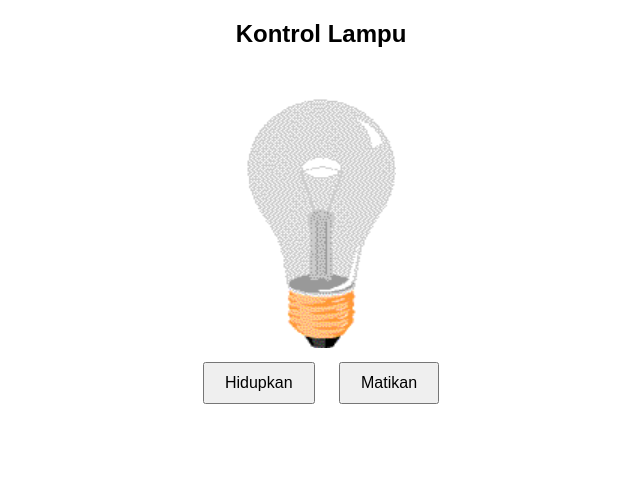
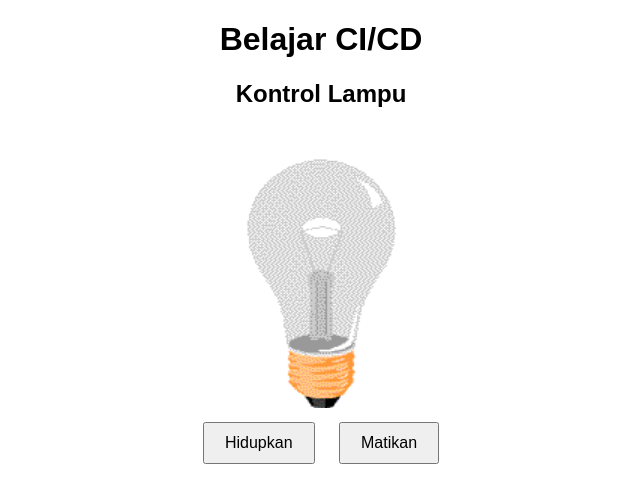
Before and after one commit to roneysyahroni/lampu-on-off, a plain HTML site: page index.html in a window 1280 px wide. Shown: the whole page, without its empty margins (319-959 px from the left). Drawn offline with Linux system fonts and the light colour scheme.

Commit message:
Update index.html

```diff
--- a/index.html
+++ b/index.html
@@ -9,6 +9,7 @@
 </head>
 
 <body>
+  <h1>Belajar CI/CD</h1>
   <h2>Kontrol Lampu</h2>
   <div class="lamp-container">
     <img id="lamp" src="img/lampu-off.gif" alt="Lampu Mati" class="lamp">
```
